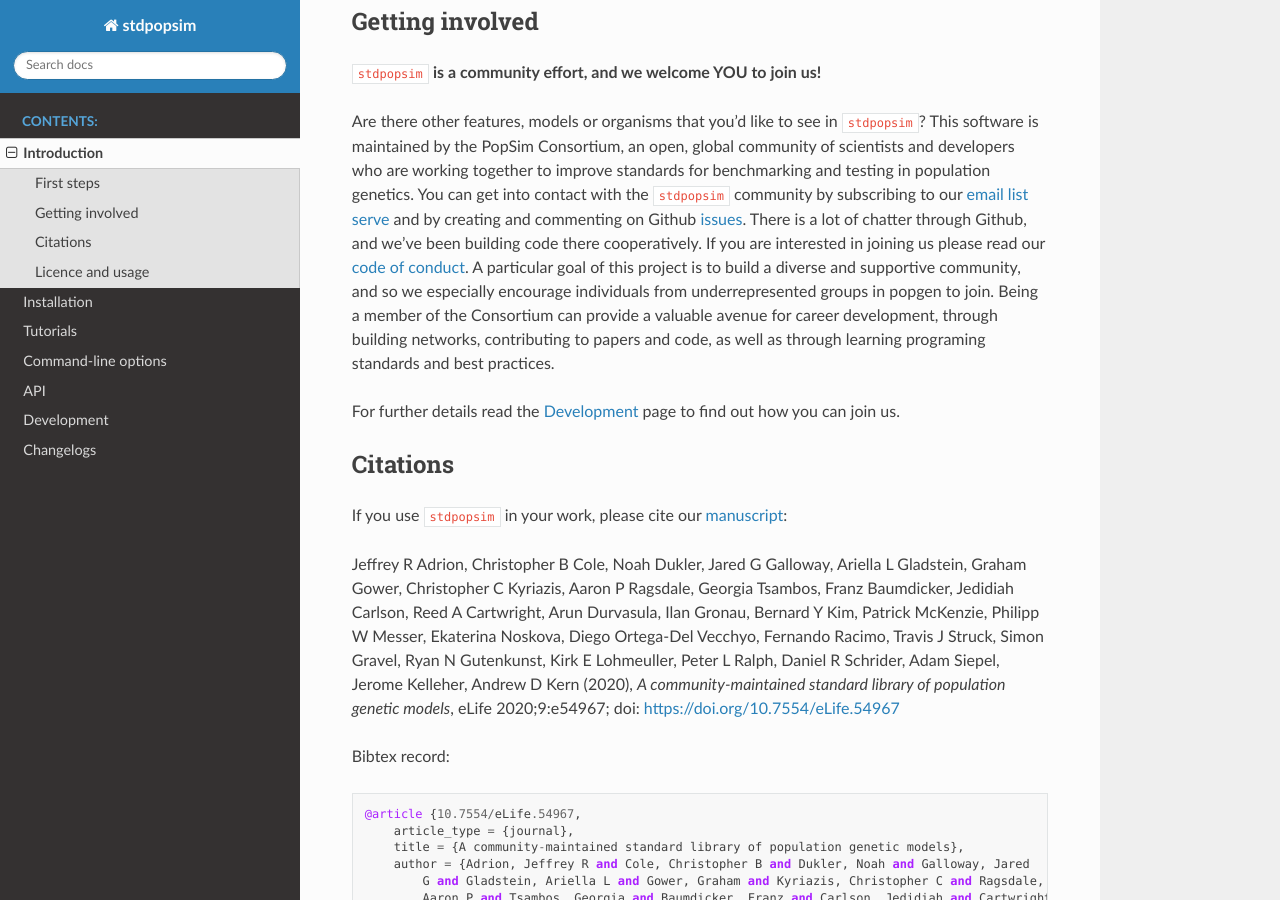
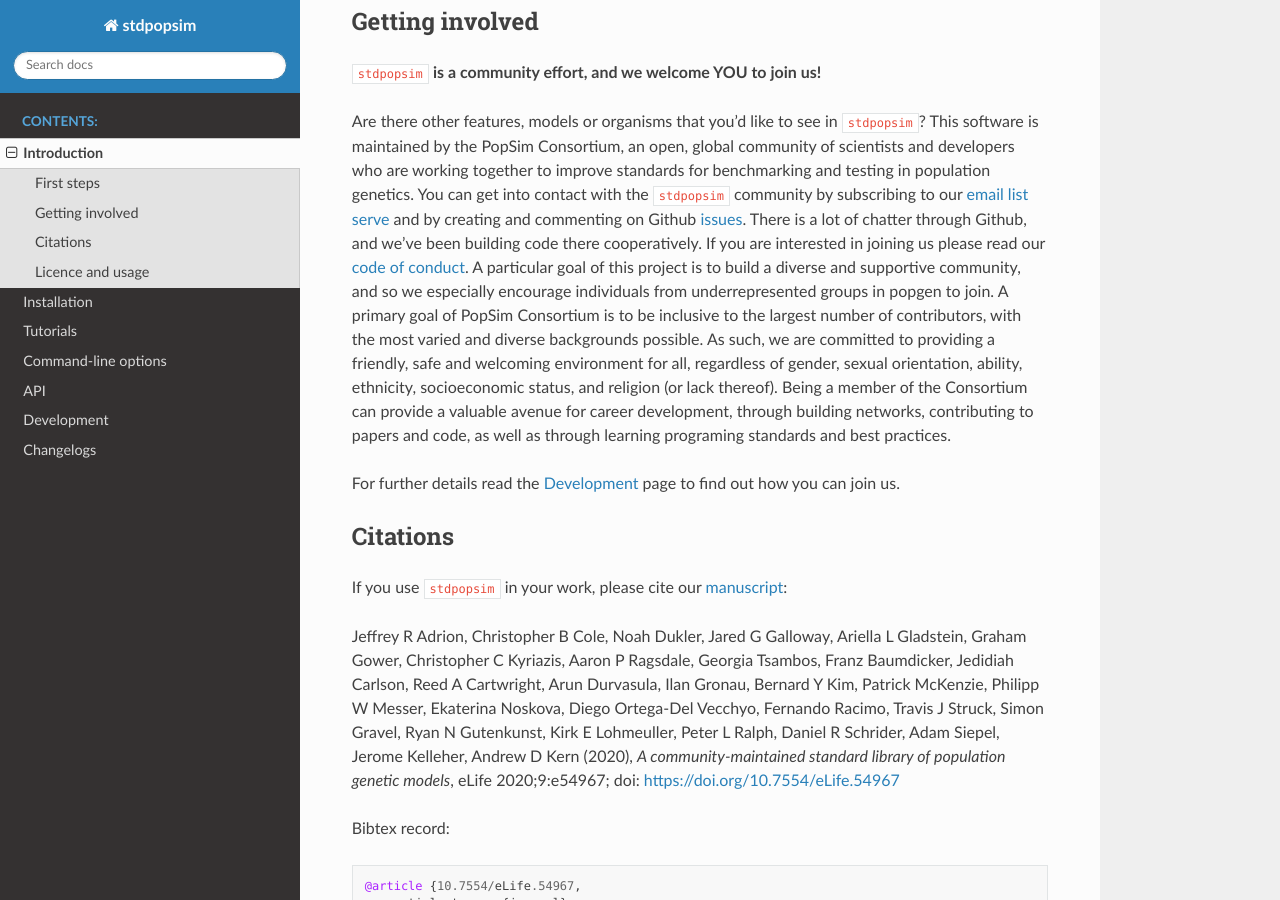
Before and after one commit to popsim-consortium/stdpopsim, a Sphinx documentation site: the page built from docs/introduction.rst, in a window 1280 px wide and 900 px high, scrolled down 606 px. Built offline with Sphinx 7.4.7 and the Read the Docs theme 2.0.0, drawn with Linux system fonts in a browser that asks for light colours; pages that are not in the unit, such as notebooks, are missing from menus.

Commit message:
added bit from CoC to Getting Involved section

```diff
--- a/docs/introduction.rst
+++ b/docs/introduction.rst
@@ -51,6 +51,10 @@ there cooperatively. If you are interested in joining us please read our
 `code of conduct <https://github.com/popsim-consortium/stdpopsim/blob/main/CODE_OF_CONDUCT.md>`_.
 A particular goal of this project is to build a diverse and supportive community,
 and so we especially encourage individuals from underrepresented groups in popgen to join.
+A primary goal of PopSim Consortium is to be inclusive to the largest number of contributors,
+with the most varied and diverse backgrounds possible. As such, we are committed to providing a
+friendly, safe and welcoming environment for all, regardless of gender, sexual orientation, ability,
+ethnicity, socioeconomic status, and religion (or lack thereof).
 Being a member of the Consortium can provide a valuable avenue for career development, through
 building networks, contributing to papers and code, as well as through learning programing standards
 and best practices.
```
